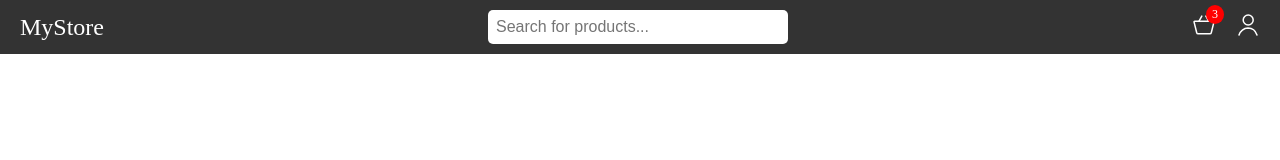
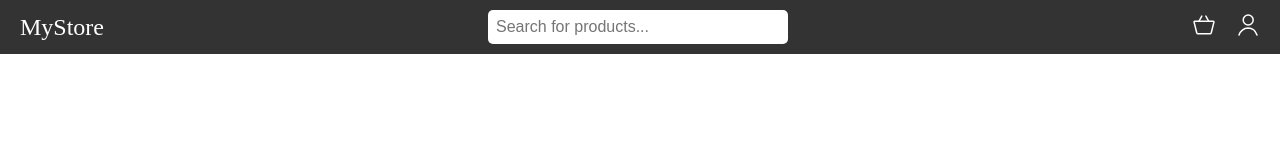
Before and after one commit to kardahim/eCommerce, an Angular app: page / in a window 1280 px wide. Shown: the top 160 px of the page. Built offline with nearby package versions, Linux system fonts and the light colour scheme.

Commit message:
change badge when adding cart items

```diff
--- a/src/app/features/navigation/navigation.component.html
+++ b/src/app/features/navigation/navigation.component.html
@@ -4,19 +4,21 @@
   </div>
 
   <div class="navbar__search">
-      <input type="text" placeholder="Search for products...">
+    <input type="text" placeholder="Search for products..." />
   </div>
 
   <div class="navbar__icons">
-      <a routerLink="/cart" class="navbar__cart">
-        <img src="images/cart.svg" alt="Cart">
-        <span class="navbar__cart__badge" *ngIf="cart_items_number > 0">{{cart_items_number}}</span>
-      </a>
+    <span class="navbar__cart" (click)="toogleCart()">
+      <img src="images/cart.svg" alt="Cart" />
+      <span class="navbar__cart__badge" *ngIf="cart_items_number > 0">
+        {{ cart_items_number > 9 ? "+" : cart_items_number }}
+      </span>
+    </span>
 
     <!-- dropdown user menu -->
     <div class="navbar__user">
       <div class="navbar__user__icon">
-          <img src="images/user.svg" alt="User">
+        <img src="images/user.svg" alt="User" />
       </div>
       <div class="navbar__user__content">
         <a routerLink="/login">Sign in</a>
--- a/src/app/features/navigation/navigation.component.scss
+++ b/src/app/features/navigation/navigation.component.scss
@@ -39,6 +39,7 @@
     position: relative;
     margin-left: 20px;
     text-decoration: none;
+    cursor: pointer;
 
     img {
       width: 24px;
--- a/src/app/features/navigation/navigation.component.ts
+++ b/src/app/features/navigation/navigation.component.ts
@@ -1,6 +1,8 @@
-import { Component } from '@angular/core';
+import { Component, OnDestroy, OnInit } from '@angular/core';
 import { RouterModule } from '@angular/router';
 import { NgIf } from '@angular/common';
+import { CartService } from '../../shared/services/cart.service';
+import { Subscription } from 'rxjs';
 
 @Component({
   selector: 'app-navigation',
@@ -9,7 +11,29 @@ import { NgIf } from '@angular/common';
   templateUrl: './navigation.component.html',
   styleUrl: './navigation.component.scss',
 })
-export class NavigationComponent {
-  // get from local storage
-  cart_items_number: number = 3;
+export class NavigationComponent implements OnInit, OnDestroy {
+  cart_items_number!: number;
+  private cartSubscription!: Subscription;
+
+  constructor(private cartService: CartService) {}
+
+  ngOnInit() {
+    // first load
+    this.cart_items_number = this.cartService.loadCart().length;
+
+    // update badge
+    this.cartSubscription = this.cartService.cartChanged.subscribe((cart) => {
+      this.cart_items_number = cart.length;
+    });
+  }
+
+  ngOnDestroy() {
+    if (this.cartSubscription) {
+      this.cartSubscription.unsubscribe();
+    }
+  }
+
+  toogleCart() {
+    this.cartService.toogleCart();
+  }
 }
--- a/src/app/shared/services/cart.service.ts
+++ b/src/app/shared/services/cart.service.ts
@@ -1,18 +1,25 @@
 import { Injectable } from '@angular/core';
 import { ICartItem } from '../interfaces/ICartItem';
 import { IProduct } from '../interfaces/IProduct';
+import { EventEmitter } from '@angular/core';
 
 @Injectable({
   providedIn: 'root',
 })
 export class CartService {
   private readonly CART_KEY = 'cart';
+  public isCartOpen: boolean = false;
+  public cartChanged: EventEmitter<ICartItem[]> = new EventEmitter<
+    ICartItem[]
+  >();
 
   constructor() {}
 
   loadCart(): ICartItem[] {
     const cart = localStorage.getItem(this.CART_KEY);
-    return cart ? JSON.parse(cart) : [];
+    const parsedCart = cart ? JSON.parse(cart) : [];
+    this.cartChanged.emit(parsedCart);
+    return parsedCart;
   }
 
   addToCart(product: IProduct, amount: number) {
@@ -26,5 +33,10 @@ export class CartService {
     }
 
     localStorage.setItem(this.CART_KEY, JSON.stringify(cart));
+    this.cartChanged.emit(cart);
+  }
+
+  toogleCart() {
+    this.isCartOpen = !this.isCartOpen;
   }
 }
```
Lines whose indentation alone changed are shown as unchanged.
